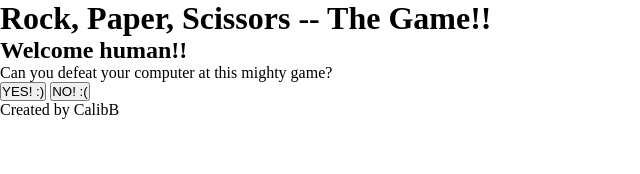
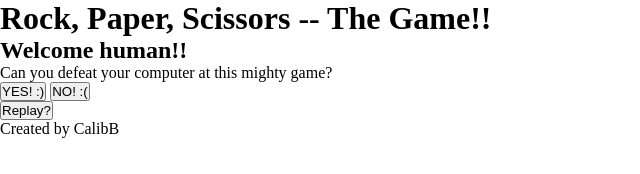
Before and after one commit to CalibB/rock-paper-scissors, a plain HTML site: page index.html in a window 1280 px wide. Shown: the whole page, without its empty margins (0-640 px from the left). Drawn offline with Linux system fonts and the light colour scheme.

Commit message:
Added replay button into endgameDiv.

```diff
--- a/index.html
+++ b/index.html
@@ -59,6 +59,9 @@
         </div>
         <div class="endgame">
             <h3 class="endgame__text"></h3>
+            <button class="endgame__reset-btn">
+                Replay?
+            </button>
         </div>
     </main>
 
```
